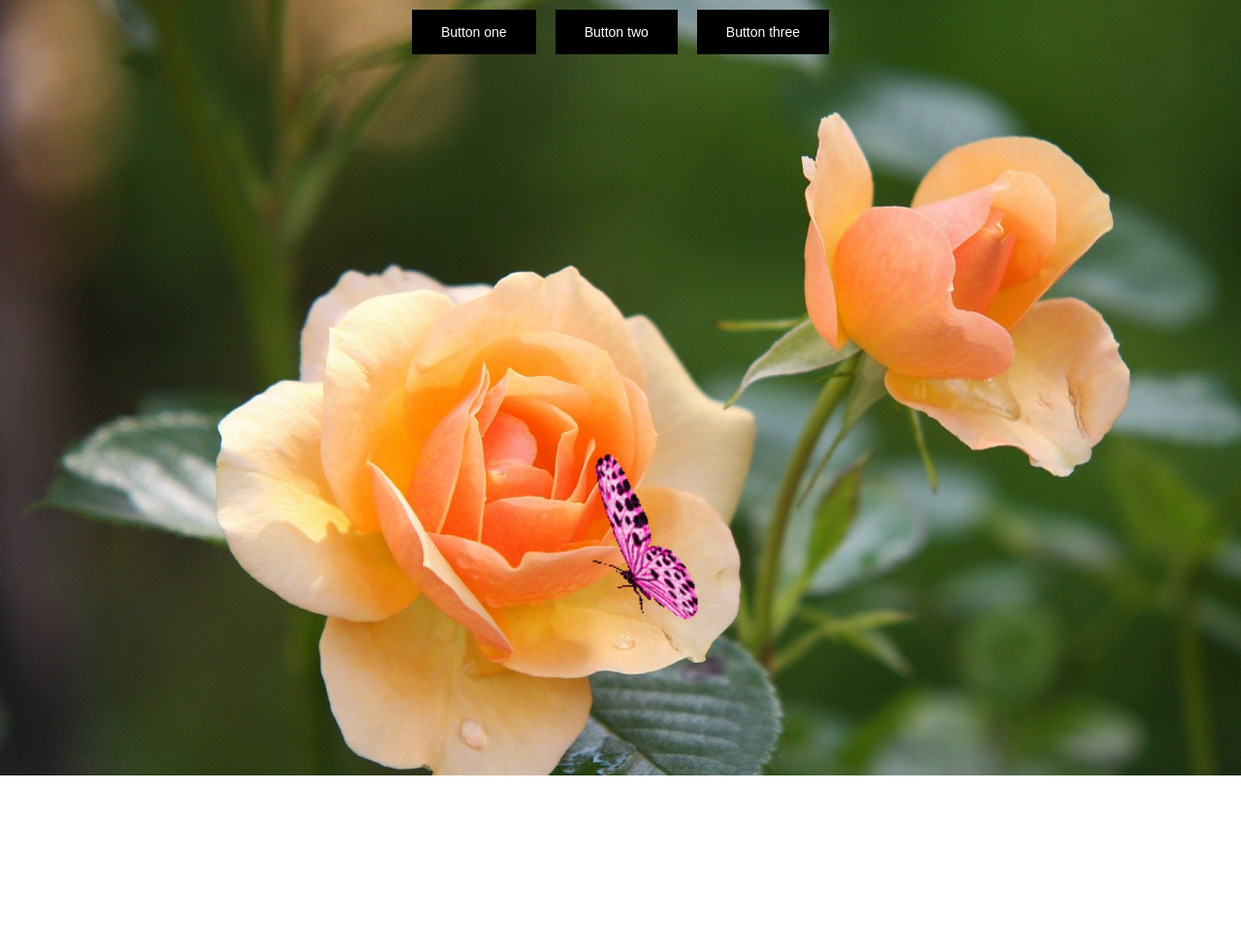
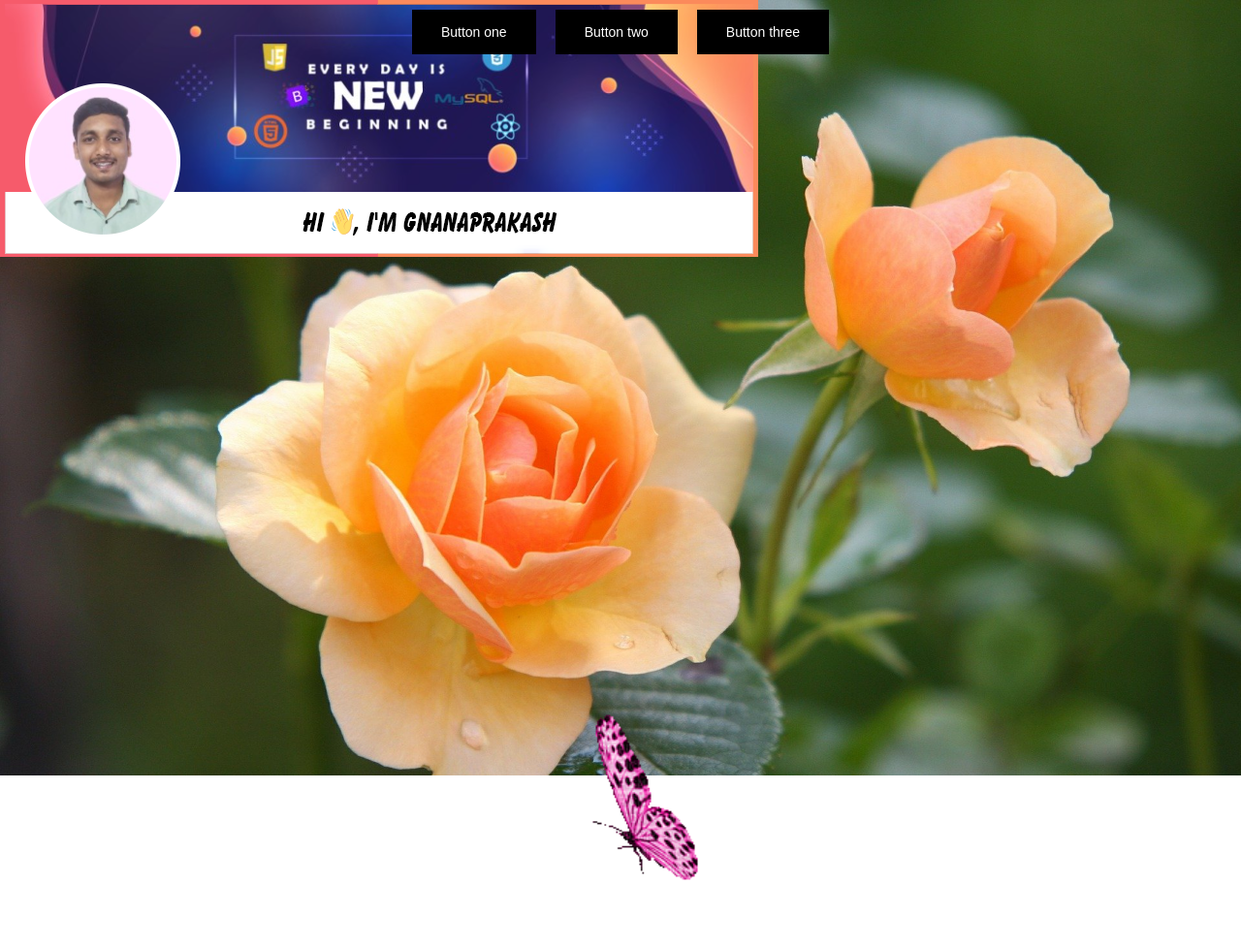
Before and after one commit to prakashpriyaa/Javascript-events, a plain HTML site: page index.html in a window 1280 px wide. Shown: the whole page at 97% size. Before the commit the page ends 800 px from the top, so only its background shows below. Drawn offline with Linux system fonts and the light colour scheme.

Commit message:
github-profile

```diff
--- a/index.html
+++ b/index.html
@@ -74,6 +74,7 @@
             <button type="button" class="event" id="show1">Button two</button>
             <button type="button" class="event" id="show2">Button three</button>
         </div>
+        <img src="github.png" alt="profile" widt="100%">
         <div class="animation">
             <img src="butterfly.gif" alt="butterfly" class="birds" id="show">
             <img src="buttterflyone.gif" alt="butterfly" class="birds" id="showone">
```
